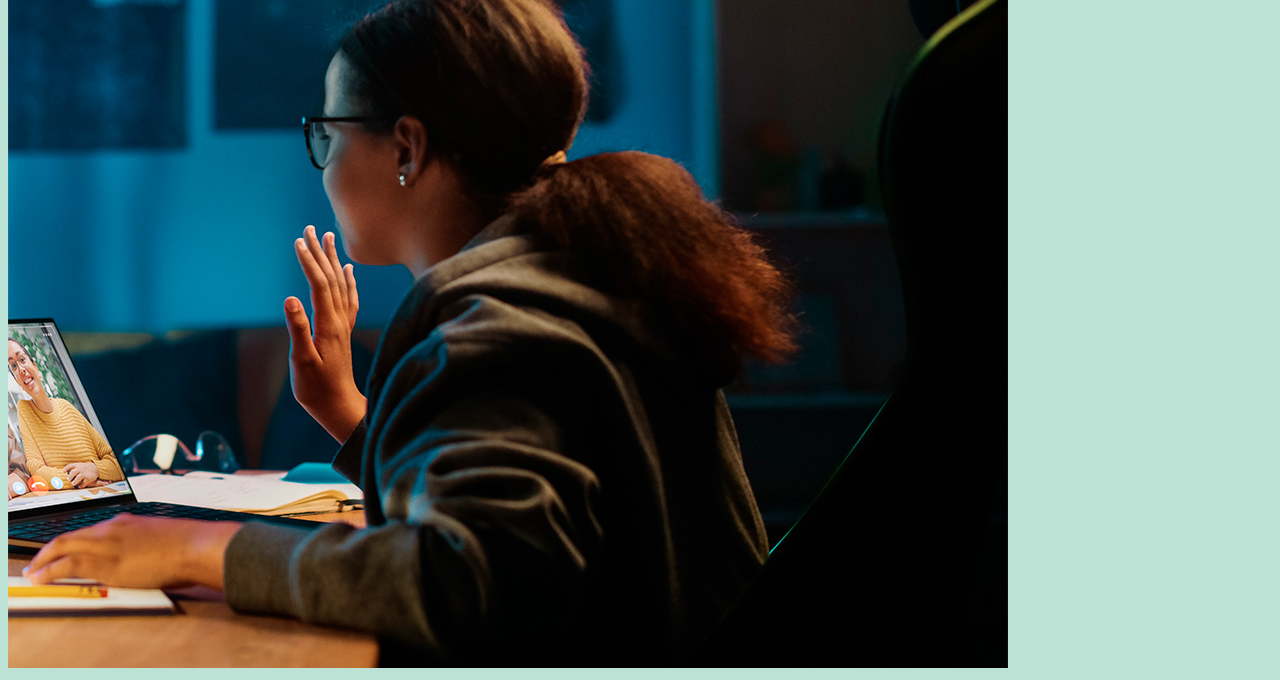
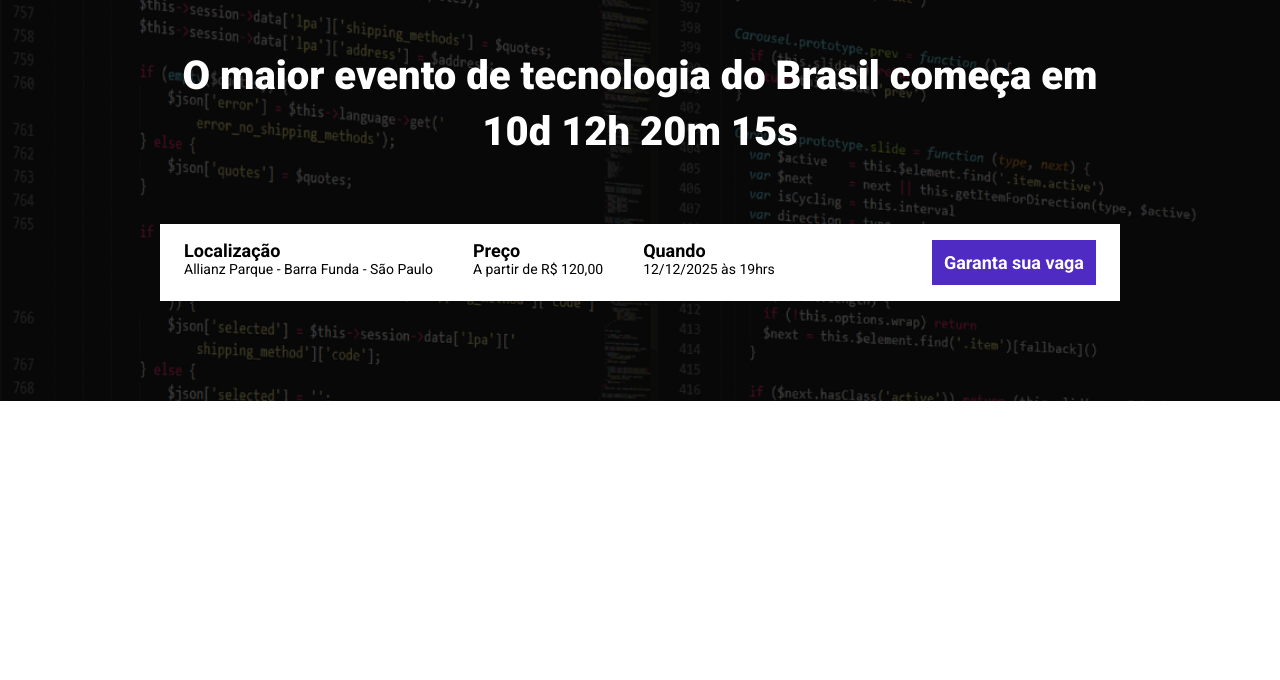
Before and after one commit to MayaraSH/ebac_tech_talks, a website built with Parcel: page src/index.html in a window 1280 px wide. Shown: the part 160-840 px from the top of the page. After the commit the page ends 800 px from the top, so only its background shows below. Built offline with nearby package versions, Linux system fonts and the light colour scheme.

Commit message:
criando o hero

```diff
--- a/src/index.html
+++ b/src/index.html
@@ -1,14 +1,45 @@
 <!DOCTYPE html>
-<html lang="en">
+<html lang="pt-BR">
 <head>
     <meta charset="UTF-8">
+    <meta http-equiv="X-UA-Compatible" content="IE=edge">
     <meta name="viewport" content="width=device-width, initial-scale=1.0">
-    <title>Document</title>
+    <title>EBAC Tech Talks</title>
+
+    <link rel="preconnect" href="https://fonts.googleapis.com">
+    <link rel="preconnect" href="https://fonts.gstatic.com" crossorigin>
+    <link href="https://fonts.googleapis.com/css2?family=Roboto:wght@400;700;900&display=swap" rel="stylesheet">
     <link rel="stylesheet" href="styles/main.scss">
+    <link rel="stylesheet" href="https://unpkg.com/aos@next/dist/aos.css" />
 </head>
 <body>
-    <h1>Olá!</h1>
-    <img src="./images/backend.png" alt="">
+    <header class="hero">
+        <div class="container">
+            <img class="hero__logo" src="./images/ebac_logo.svg" alt="EBAC">
+            <p class="hero__text">
+                O maior evento de tecnologia do Brasil começa em 10d 12h 20m 15s
+            </p>
+            <div class="infos-bar">
+                <ul class="infos-bar__infos">
+                    <li class="infos-bar__infos__item">
+                        <b>Localização</b>
+                        Allianz Parque - Barra Funda - São Paulo
+                    </li>
+                    <li class="infos-bar__infos__item">
+                        <b>Preço</b>
+                        A partir de R$ 120,00
+                    </li>
+                    <li class="infos-bar__infos__item">
+                        <b>Quando</b>
+                        12/12/2025 às 19hrs
+                    </li>
+                </ul>
+                <a href="#" class="button button--primary">
+                    Garanta sua vaga
+                </a>
+            </div>
+        </div>
+    </header>
 
     <script src="scripts/main.js"></script>
 </body>
--- /dev/null
+++ b/src/styles/_hero.scss
@@ -0,0 +1,54 @@
+@use './variables';
+
+.hero {
+    padding-top: 64px;
+    padding-bottom: 100px;
+    background-image: url(../images/fundo.png);
+    background-repeat: no-repeat;
+    background-size: cover;
+    position: relative;
+
+    .container {
+        position: relative;
+    }
+
+    &::before {
+        position: absolute;
+        top: 0;
+        left: 0;
+        width: 100%;
+        height: 100%;
+        background-color: variables.$secondaryTextColor;
+        content: '';
+        opacity: .7;
+    }
+
+    &__text {
+        margin-top: 64px;
+        margin-bottom: 64px;
+        font-size: 40px;
+        line-height: 56px;
+        font-weight: 800;
+        text-align: center;
+    }
+
+    &__logo {
+        margin: 0 auto;
+        height: 80px;
+        display: block;
+    }
+
+    @media (max-width: 640px) {
+        padding: 40px 0;
+
+        &__logo {
+            height: 40px;
+        }
+
+        &__text {
+            font-size: 22px;
+            line-height: 24px;
+            margin: 24px 0;
+        }
+    }
+}
--- /dev/null
+++ b/src/styles/_variables.scss
@@ -0,0 +1,8 @@
+$textColor: #fff;
+$secondaryTextColor: #000;
+
+$blue1: #1B6CA7;
+$blue2: #442BDB;
+$pink: #89223B;
+$yellow: #9C791D;
+$purple: #4F2AC3;
--- /dev/null
+++ b/src/styles/components/_buttons.scss
@@ -0,0 +1,25 @@
+@use '../variables';
+
+.button {
+    padding: 12px;
+    font-size: 18px;
+    font-weight: bold;
+    text-decoration: none;
+    text-align: center;
+    white-space: nowrap;
+
+    &--primary {
+        color: #fff;
+        background-color: variables.$purple;
+    }
+
+    @media (max-width: 640px) {
+        display: block;
+        width: 100%;
+    }
+
+    @media (max-width: 1024px) {
+        display: flex;
+        align-items: center;
+    }
+}
--- /dev/null
+++ b/src/styles/components/_infos_bar.scss
@@ -0,0 +1,42 @@
+@use '../variables';
+
+.infos-bar {
+    padding: 16px 24px;
+    background-color: variables.$textColor;
+    display: flex;
+    justify-content: space-between;
+
+    &__infos {
+        display: flex;
+        gap: 40px;
+
+        &__item {
+            font-size: 14px;
+            color: variables.$secondaryTextColor;
+
+            b {
+                color: variables.$secondaryTextColor;
+                font-size: 18px;
+                display: block;
+            }
+        }
+    }
+
+    @media (max-width: 640px) {
+        display: block;
+
+        &__infos {
+            display: block;
+
+            &__item {
+                margin-bottom: 24px;
+            }
+        }
+    }
+
+    @media (max-width: 1024px) {
+        &__infos {
+            gap: 16px;
+        }
+    }
+}
--- a/src/styles/main.scss
+++ b/src/styles/main.scss
@@ -1,3 +1,27 @@
-body {
-    background-color: rgb(188, 225, 213);
+@use './hero';
+@use './variables';
+@use './components/_infos_bar';
+@use './components/_buttons';
+
+* {
+    margin: 0;
+    padding: 0;
+    box-sizing: border-box;
+    font-family: Roboto, sans-serif;
+    color: variables.$textColor;
+    list-style: none;
 }
+
+.container {
+    max-width: 960px;
+    width: 100%;
+    margin: 0 auto;
+
+    @media (max-width: 640px) {
+        max-width: 80%;
+    }
+
+    @media (max-width: 1024px) {
+        max-width: 90%;
+    }
+}
```
